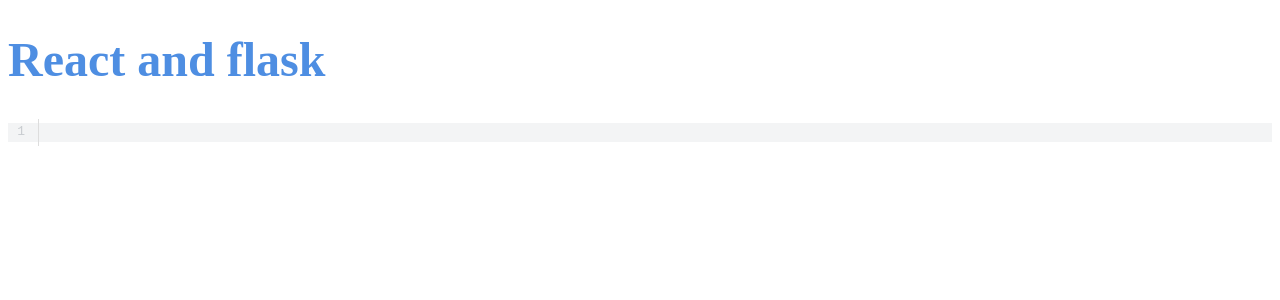
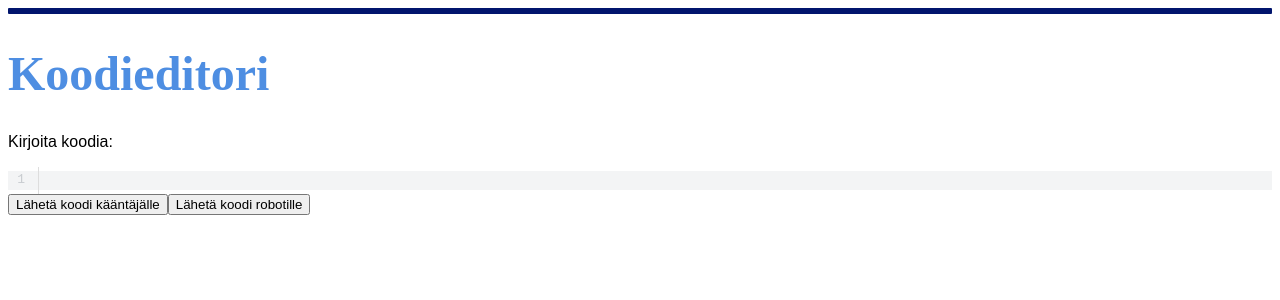
Before and after one commit to robottikoodieditori/ohtuprojekti-robottikoodieditori, a React (Create React App) app in the folder frontend/: page / in a window 1280 px wide. Shown: the top 300 px of the page. Built offline with nearby package versions, Linux system fonts and the light colour scheme; no server answers.

Commit message:
Abstract, refactor frontend

```diff
--- a/frontend/src/App.js
+++ b/frontend/src/App.js
@@ -1,74 +1,8 @@
 import React, { useState, useEffect } from "react";
 import comms from "./services/comms"
-
-import { createTheme } from '@uiw/codemirror-themes';
-import CodeMirror from "@uiw/react-codemirror";
-import {parser} from "./services/parser"
-import {LRLanguage} from "@codemirror/language"
-import { javascript } from '@codemirror/lang-javascript';
-import {styleTags, tags as t} from "@lezer/highlight"
-
 import EditorView from "./components/editorview";
 import { useSelector, useDispatch } from 'react-redux'
 
-console.log(t)
-let parserWithMetadata = parser.configure({
-    props: [
-      styleTags({
-        Identifier: t.variableName,
-        Boolean: t.bool,
-        Number: t.number,
-        String: t.string,
-        Null: t.null,
-        Command: t.command,
-        LineComment: t.lineComment,
-        Name: t.name,
-        "( )": t.paren
-      })
-    ]
-  })
-
-
-const exampleLanguage = LRLanguage.define({
-    parser: parserWithMetadata,
-    languageData: {
-      commentTokens: {line: ";"}
-    }
-  })
-
-const myTheme = createTheme({
-    theme: 'light',
-    settings: {
-      background: '#ffffff',
-      foreground: '#75baff',
-      caret: '#5d00ff',
-      selection: '#036dd626',
-      selectionMatch: '#036dd626',
-      lineHighlight: '#8a91991a',
-      gutterBackground: '#fff',
-      gutterForeground: '#8a919966',
-    },
-    styles: [
-      { tag: t.comment, color: 'red' },
-      { tag: t.variableName, color: 'red' },
-      { tag: [t.string, t.special(t.brace)], color: 'red' },
-      { tag: t.name, color: "red"},
-      { tag: t.number, color: 'green' },
-      { tag: t.bool, color: 'red' },
-      { tag: t.null, color: 'red' },
-      { tag: t.keyword, color: 'green' },
-      { tag: t.operator, color: 'red' },
-      { tag: t.className, color: 'red' },
-      { tag: t.definition(t.typeName), color: 'red' },
-      { tag: t.typeName, color: 'red' },
-      { tag: t.angleBracket, color: 'red' },
-      { tag: t.tagName, color: 'red' },
-      { tag: t.attributeName, color: 'red' },
-    ],
-  });
-
-
-const extensions = [exampleLanguage];
 
 
 function App() {
@@ -87,24 +21,10 @@ function App() {
     }, []);
 
 
-    const onChange = React.useCallback((value, viewUpdate) => {
-        changeEditorValue(value)
-      }, []);
-
 
     return (
         <div className="App">
-            <header className="App-header">
-                <h1>React and flask</h1>
-                <p>{data.date}</p>
-
-            </header>
-            <CodeMirror
-            theme={myTheme}
-            extensions={extensions}
-            onChange={onChange}
-            />
-
+            <EditorView data={data}/>
         </div>
     );
 }
--- a/frontend/src/components/editor.js
+++ b/frontend/src/components/editor.js
@@ -2,6 +2,8 @@ import CodeMirror from '@uiw/react-codemirror';
 import React from 'react';
 import { useDispatch } from 'react-redux'
 import { editCode } from '../reducers/editorReducer';
+import { extensions } from '../utils/cmConfig';
+import { logoTheme } from '../utils/cmConfig';
 
 const Editor = (props) => {
     const dispatch = useDispatch()
@@ -14,6 +16,8 @@ const Editor = (props) => {
         <div>
             <CodeMirror
             onChange={onChange}
+            theme={logoTheme}
+            extensions={extensions}
             />
         </div>
     )
--- /dev/null
+++ b/frontend/src/utils/cmConfig.js
@@ -0,0 +1,60 @@
+import { parser } from "../services/parser";
+import { createTheme } from '@uiw/codemirror-themes';
+import { LRLanguage } from '@codemirror/language';
+import {styleTags, tags as t} from '@lezer/highlight';
+
+let parserWithMetadata = parser.configure({
+    props: [
+      styleTags({
+        Identifier: t.variableName,
+        Boolean: t.bool,
+        Number: t.number,
+        String: t.string,
+        Null: t.null,
+        Command: t.command,
+        LineComment: t.lineComment,
+        Name: t.name,
+        "( )": t.paren
+      })
+    ]
+  })
+
+  const Logo = LRLanguage.define({
+    parser: parserWithMetadata,
+    languageData: {
+        commentTokens: {line: ';'}
+    }
+  })
+
+  export const logoTheme = createTheme({
+    theme: 'light',
+    settings: {
+      background: '#ffffff',
+      foreground: '#75baff',
+      caret: '#5d00ff',
+      selection: '#036dd626',
+      selectionMatch: '#036dd626',
+      lineHighlight: '#8a91991a',
+      gutterBackground: '#fff',
+      gutterForeground: '#8a919966',
+    },
+    styles: [
+      { tag: t.comment, color: 'red' },
+      { tag: t.variableName, color: 'red' },
+      { tag: [t.string, t.special(t.brace)], color: 'red' },
+      { tag: t.name, color: "red"},
+      { tag: t.number, color: 'green' },
+      { tag: t.bool, color: 'red' },
+      { tag: t.null, color: 'red' },
+      { tag: t.keyword, color: 'green' },
+      { tag: t.operator, color: 'red' },
+      { tag: t.className, color: 'red' },
+      { tag: t.definition(t.typeName), color: 'red' },
+      { tag: t.typeName, color: 'red' },
+      { tag: t.angleBracket, color: 'red' },
+      { tag: t.tagName, color: 'red' },
+      { tag: t.attributeName, color: 'red' },
+    ],
+  });
+
+  export const extensions = [Logo]
```
